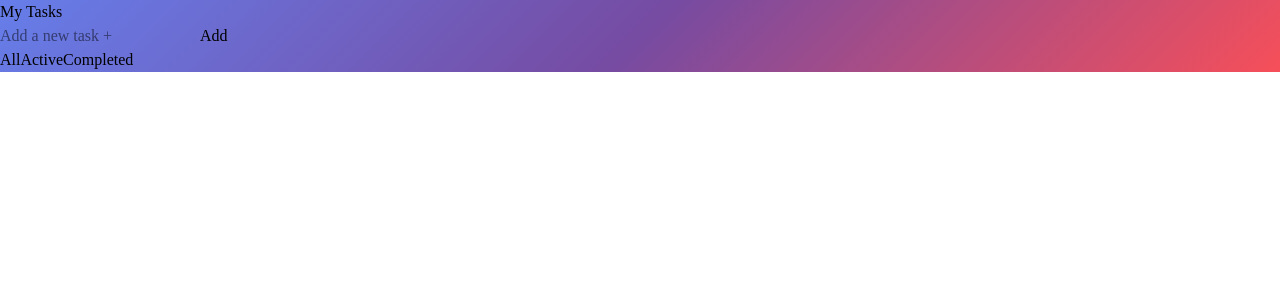
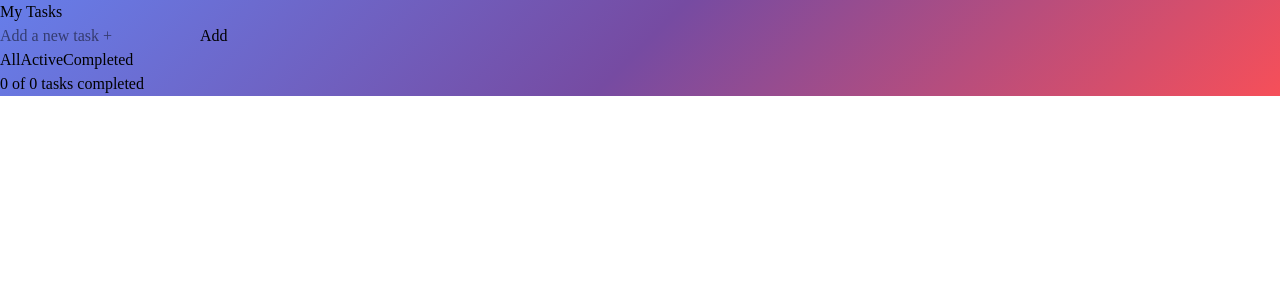
Before and after one commit to ShivamMissar/Task-Manager, a React (Vite) app in the folder TaskManager/: page / in a window 1280 px wide. Both pictures are taken after a click on the button "Start your day with a smile". Shown: the top 300 px of the page. Built offline with nearby package versions, Linux system fonts and the light colour scheme.

Commit message:
Added percentage bar in

```diff
--- a/TaskManager/src/App.jsx
+++ b/TaskManager/src/App.jsx
@@ -123,6 +123,9 @@ function App() {
   }
 
   let filteredTask = tasks;
+  let completedCount = tasks.filter((task) => task.completed == true).length;
+  let totalCount = tasks.length;
+  let percentage = totalCount === 0 ? 0 : Math.round((completedCount / totalCount) * 100);
 
   if (applyFilter === 'Active') {
     filteredTask = tasks.filter((task) => task.completed === false)
@@ -170,7 +173,11 @@ function App() {
 
         {/* Task list */}
         <div className="flex flex-col gap-3">
-
+          <div className='bg-gray-200 rounded-full h-2 m-6'>
+           <div style={{ width: `${percentage}%` }} className="bg-purple-500 rounded-full h-2">
+            </div>
+            <p className="text-sm text-white mt-1"> {completedCount} of {totalCount} tasks completed</p>
+          </div>
 
           {filteredTask.map((task) => (
             <div key={task.id} className="bg-white rounded-2xl px-6 py-4 flex-col shadow-md">
@@ -231,9 +238,6 @@ function App() {
 
                 ) : <button onClick={() => startEdit(task.id, task.title)} className="text-xs bg-green-500 hover:bg-green-400 text-white px-3 py-1 rounded-full">Edit Task</button>
                 }
-
-
-
                 <button onClick={() => deleteTask(task.id)} className="text-xs bg-red-500 hover:bg-red-400 text-white px-3 py-1 rounded-full">Delete</button>
               </div>
             </div>
```
